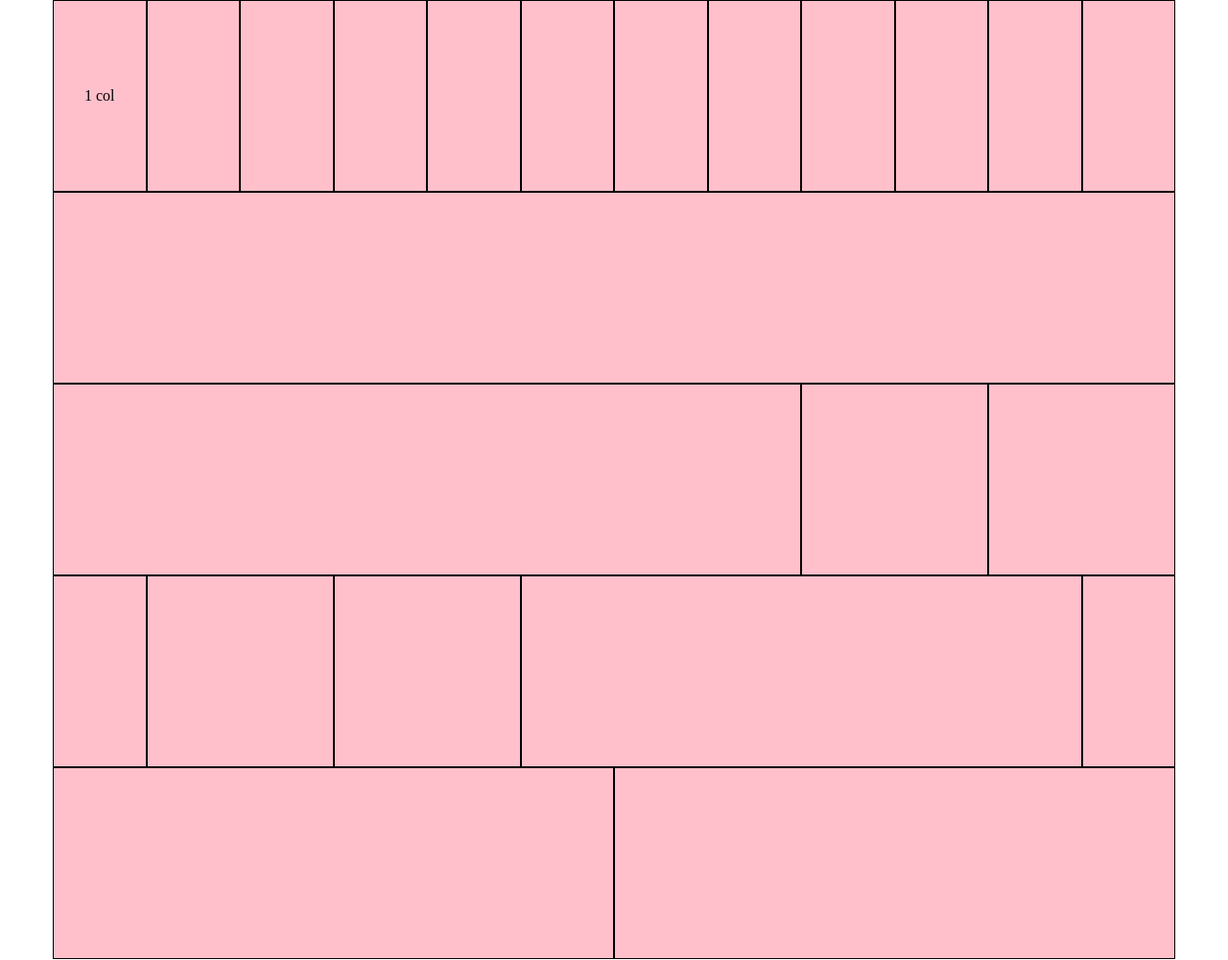
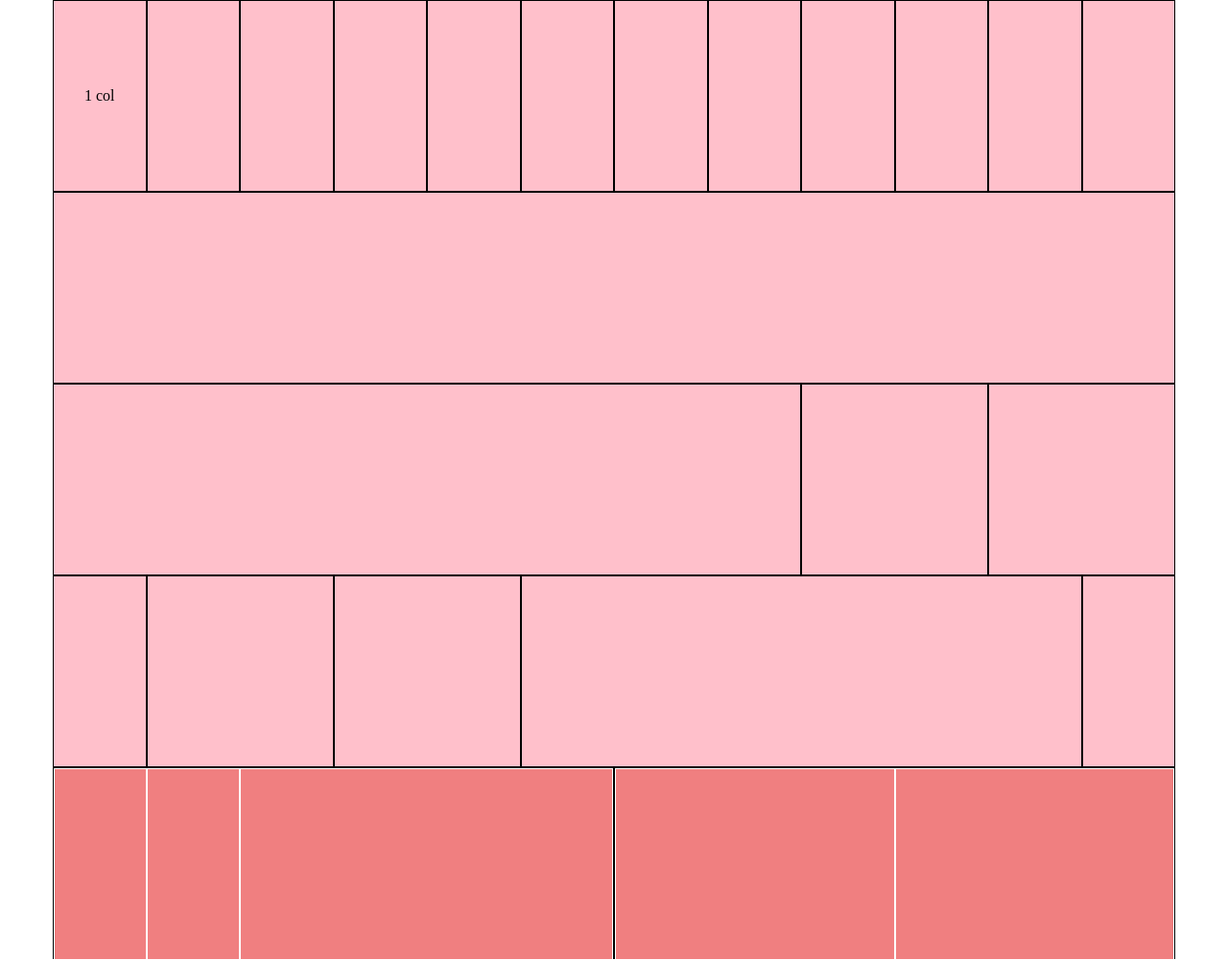
Before and after one commit to francescapetra/html-css-12bool, a plain HTML site: page index.html in a window 1280 px wide. Shown: the whole page at 96% size. Drawn offline with Linux system fonts and the light colour scheme.

Commit message:
create colonne nested

```diff
--- a/css/style.css
+++ b/css/style.css
@@ -9,3 +9,10 @@ p{
   text-align: center;
   margin: 90px 0;
 }
+div.col-2.nested,
+div.col-6.nested,
+div.col-8.nested{
+  background-color: #f07f80;
+  border: 1px solid #fff;
+  height: 200px;
+}
--- a/index.html
+++ b/index.html
@@ -41,8 +41,15 @@
     <div class="col-1 debug"></div>
   </div>
   <div class="container">
-    <div class="col-6 debug"></div>
-    <div class="col-6 debug"></div>
+    <div class="col-6 debug">
+      <div class="col-2 nested"></div>
+      <div class="col-2 nested"></div>
+      <div class="col-8 nested"></div>
+    </div>
+    <div class="col-6 debug">
+      <div class="col-6 nested"></div>
+      <div class="col-6 nested"></div>
+    </div>
   </div>
 
 </body>
```
